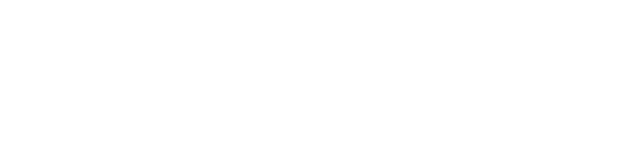
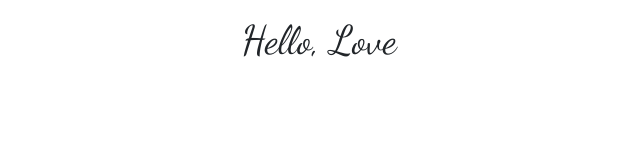
Before and after one commit to poetrique/fns-valentines, a plain HTML site: page index.html in a window 1280 px wide. Shown: the whole page, without its empty margins (321-961 px from the left). Drawn offline with nearby package versions, Linux system fonts and the light colour scheme.

Commit message:
building webpage

```diff
--- a/index.html
+++ b/index.html
@@ -10,5 +10,7 @@
 </head>
 <body>
 
+  <h1>Hello, Love</h1>
+
 </body>
 </html>
--- a/love.css
+++ b/love.css
@@ -7,5 +7,7 @@
 
 /* Main Styles */
 body {
+  font-family: 'Dancing Script', cursive;
   text-align: center;
+  margin: 1em;
 }
```
